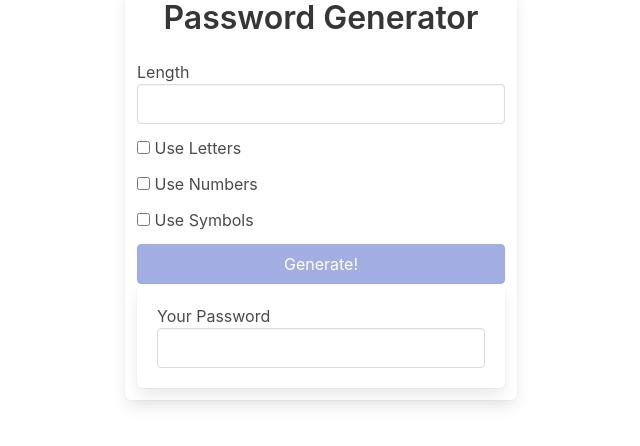
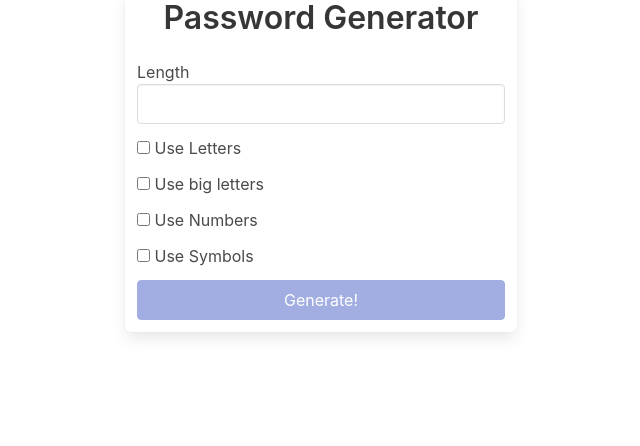
Before and after one commit to Sadowskyy/password-generator, an Angular app: page / in a window 1280 px wide. Shown: the top 446 px of the page, without its empty margins (319-959 px from the left). Built offline with nearby package versions, Linux system fonts and the light colour scheme.

Commit message:
Added more logic to component and also add more styles.

```diff
--- a/src/app/app.component.html
+++ b/src/app/app.component.html
@@ -13,6 +13,14 @@
           <label class="checkbox">
             <input (change)="useLetters()" type="checkbox" />
             Use Letters
+          </label>
+        </div>
+      </div>
+      <div class="field">
+        <div class="control">
+          <label class="checkbox">
+            <input (change)="useBigLetters()" type="checkbox" />
+            Use big letters
           </label>
         </div>
       </div>
@@ -36,12 +44,12 @@
       </div>
 
       <button [disabled]="
-          !(length && (includeLetters || includeSymbols || includeNumbers))
+          !(length && (includeLetters || includeSymbols || includeNumbers || includeBigLetters))
         " (click)="whenButtonClick()" class="button is-link is-fullwidth">
         Generate!
       </button>
 
-      <div class="box">
+      <div class="box" *ngIf="generatedPassword">
         <label>Your Password</label>
         <input class="input" [value]="getPassword()" />
       </div>
--- a/src/app/app.component.ts
+++ b/src/app/app.component.ts
@@ -11,13 +11,18 @@ export class AppComponent {
   includeLetters = false;
   includeNumbers = false;
   includeSymbols = false;
+  includeBigLetters = false;
 
   whenButtonClick() {
     const numbers = '1234567890';
     const letters = 'abcdefghijklmnopqrstuvwyz';
-    // const symbols = '!@#$%^&*()';
+    const bigLetters = letters.toUpperCase();
+    const symbols = '!@#$%^&*(){}|\';",./?`~`=-_';
 
     let validChars = '';
+    if (this.includeBigLetters) {
+      validChars += bigLetters;
+    }
     if (this.includeLetters) {
       validChars += letters;
     }
@@ -25,7 +30,7 @@ export class AppComponent {
       validChars += numbers;
     }
     if (this.includeSymbols) {
-      validChars += '!@#$%^&*()';
+      validChars += symbols;
     }
 
     let randomPassword = '';
@@ -46,6 +51,10 @@ export class AppComponent {
     this.includeLetters = !this.includeLetters;
   }
 
+  useBigLetters() {
+    this.includeBigLetters = !this.includeBigLetters;
+  }
+
   useNumbers() {
     this.includeNumbers = !this.includeNumbers;
   }
```
